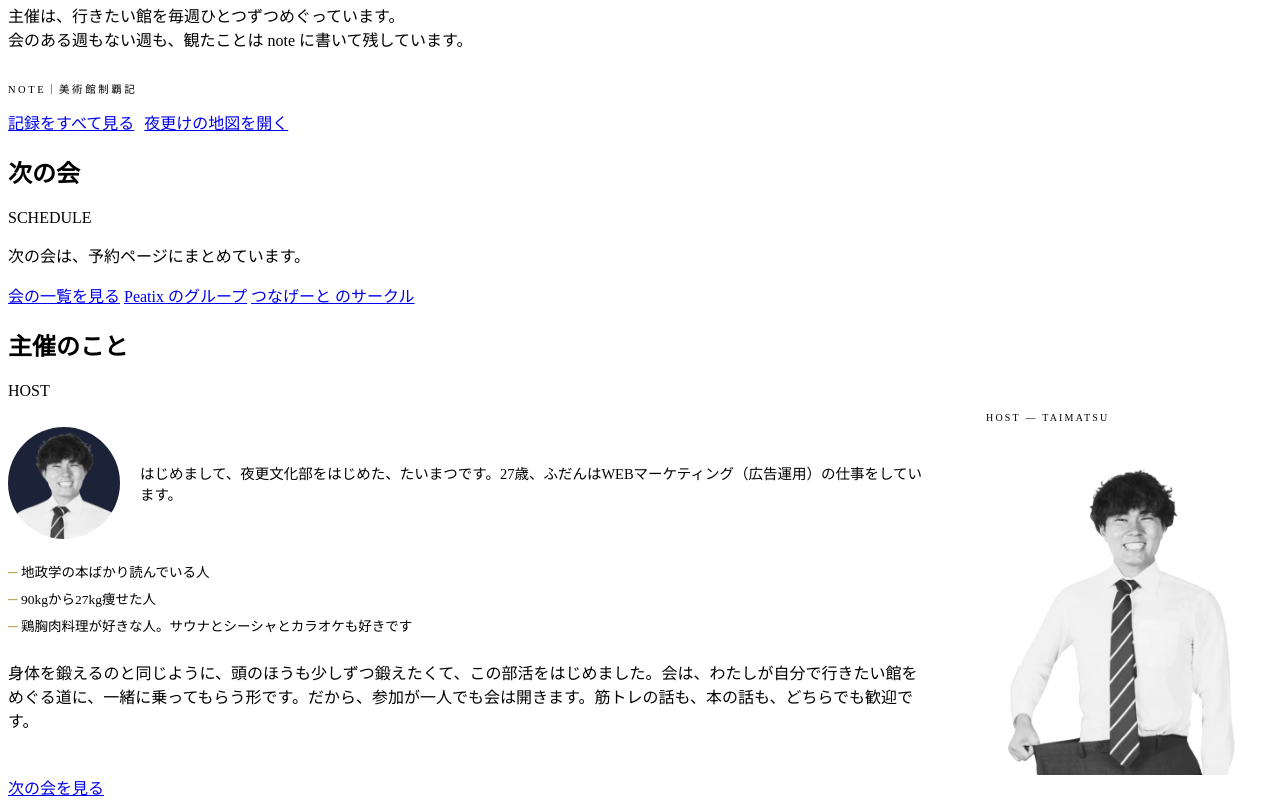
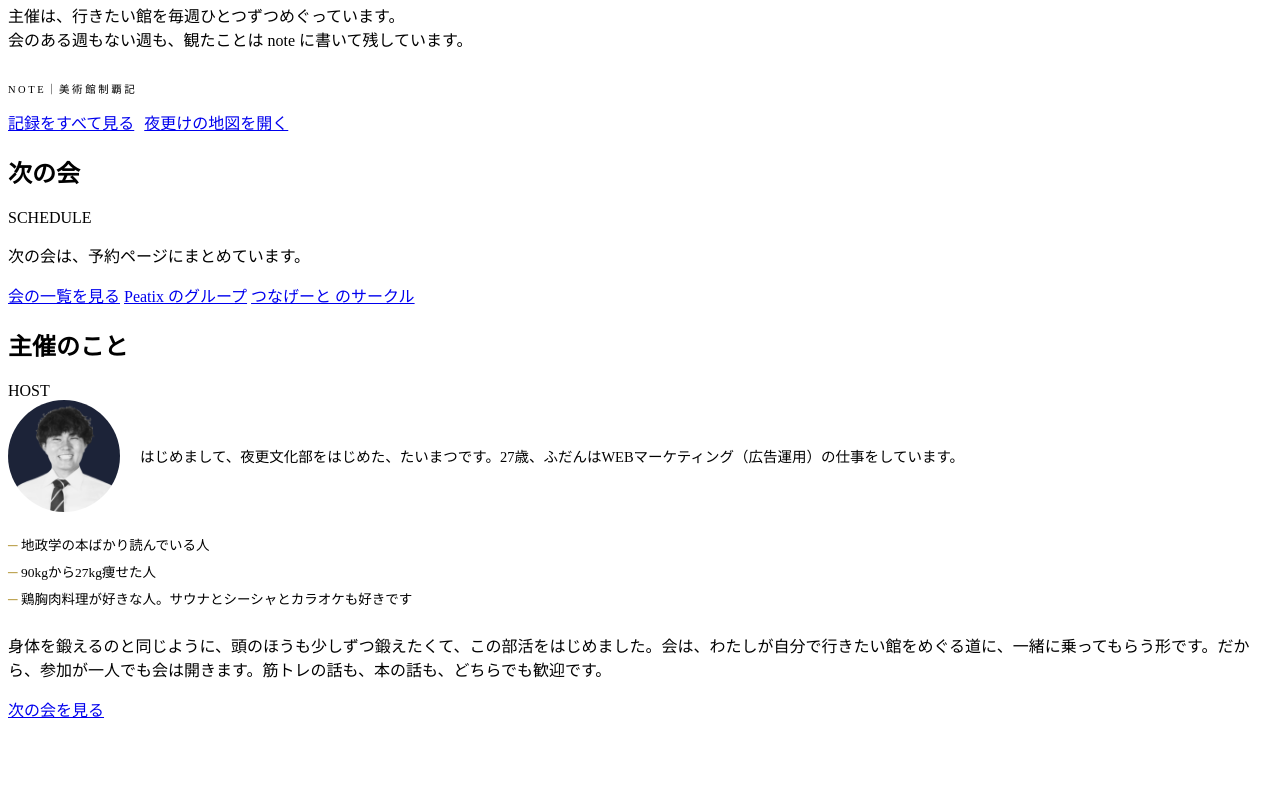
Before and after one commit to yofukashi-bunkabu/hp-widget, a plain HTML site: page site/index.html in a window 1280 px wide. Shown: the part 3693-4500 px from the top of the page. After the commit the page ends 4422 px from the top, so only its background shows below. Drawn offline with Linux system fonts and the light colour scheme.

Commit message:
主催の段から全身の切り抜き写真を外す（丸い写真の濃藍の縁は残す）
Co-Authored-By: Claude Opus 5.5 <noreply@anthropic.com>

```diff
--- a/site/index.html
+++ b/site/index.html
@@ -82,12 +82,6 @@
 
 .host .top { display: grid; grid-template-columns: 112px minmax(0, 1fr); gap: 20px; align-items: center; margin-bottom: 20px; }
 .host .pic { width: 112px; height: 112px; border-radius: 50%; overflow: hidden; background: var(--ai); border: 3px solid var(--ai); box-shadow: 0 0 0 1px var(--kinari), 0 0 0 2px #1c233833; }
-.host .cols { display: grid; grid-template-columns: minmax(0, 1fr); gap: 30px; align-items: center; }
-@media (min-width: 760px) { .host .cols { grid-template-columns: minmax(0, 1fr) 300px; gap: 40px; } }
-.host-fig { position: relative; margin: 0; background: var(--ai); aspect-ratio: 4 / 5; overflow: hidden; display: flex; align-items: flex-end; justify-content: center; width: 100%; max-width: 340px; justify-self: center; }
-.host-fig .ring { position: absolute; width: 84%; aspect-ratio: 1; left: 8%; top: 14%; border: 1px solid var(--gekko); border-radius: 50%; opacity: .55; }
-.host-fig img { position: relative; width: 82%; height: auto; display: block; }
-.host-fig figcaption { position: absolute; left: 14px; top: 12px; font-family: var(--lab); font-size: 10px; letter-spacing: .22em; color: var(--yogiri); }
 .host .pic img { width: 100%; height: 100%; object-fit: cover; }
 .host .top p { font-size: 14.5px; margin: 0; }
 .host ul { list-style: none; margin: 0 0 20px; padding: 0; }
@@ -209,8 +203,6 @@
 <section class="sec host" id="host">
   <div class="wrap">
     <div class="head"><h2>主催のこと</h2><span class="lab">HOST</span></div>
-    <div class="cols">
-    <div>
     <div class="top">
       <div class="pic"><img src="assets/host.png" alt="主催のたいまつ" loading="lazy"></div>
       <p>はじめまして、夜更文化部をはじめた、たいまつです。27歳、ふだんはWEBマーケティング（広告運用）の仕事をしています。</p>
@@ -221,9 +213,6 @@
       <li>鶏胸肉料理が好きな人。サウナとシーシャとカラオケも好きです</li>
     </ul>
     <p>身体を鍛えるのと同じように、頭のほうも少しずつ鍛えたくて、この部活をはじめました。会は、わたしが自分で行きたい館をめぐる道に、一緒に乗ってもらう形です。だから、参加が一人でも会は開きます。筋トレの話も、本の話も、どちらでも歓迎です。</p>
-    </div>
-    <figure class="host-fig"><div class="ring"></div><img src="assets/host_full.webp" alt="ぶかぶかになったズボンを手で広げて笑う、主催のたいまつ" loading="lazy" width="560" height="709"><figcaption>HOST — TAIMATSU</figcaption></figure>
-    </div>
   </div>
 </section>
 
```
Also changed, not shown: site/assets/host_full.webp (deleted).
